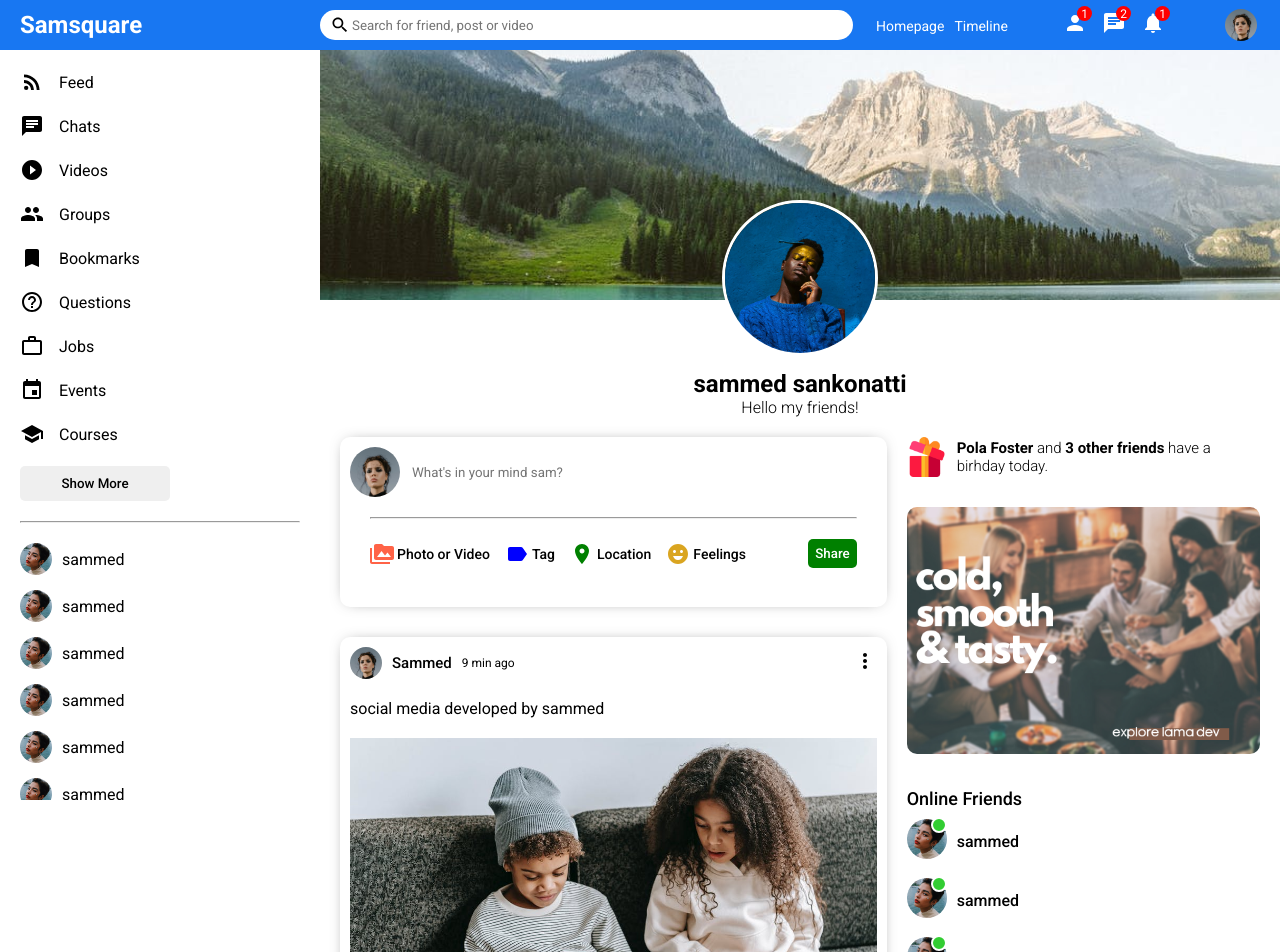
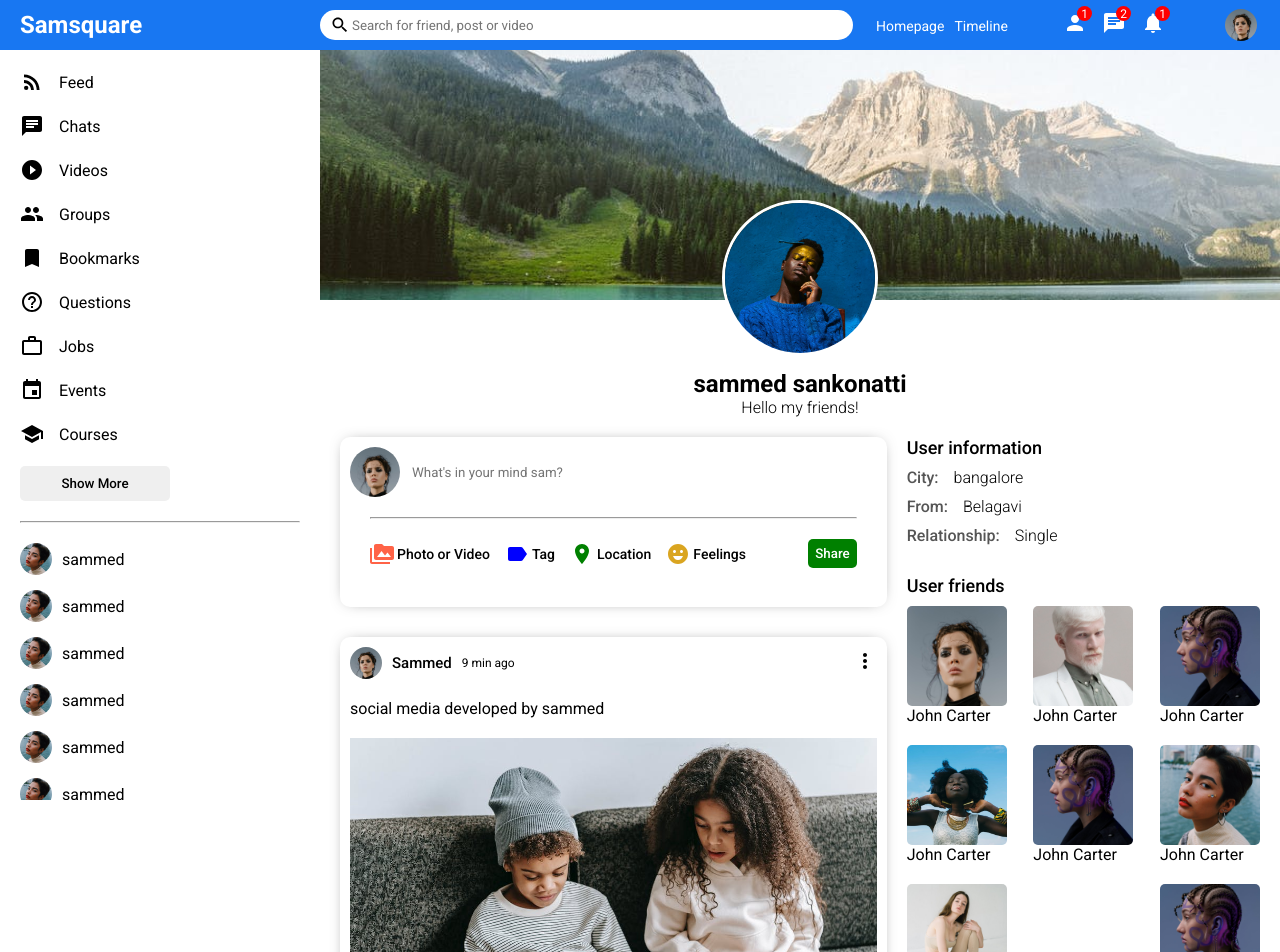
Before and after one commit to samsquareed/squaremedia, a React (Create React App) app: page / in a window 1280 px wide. Shown: the top 952 px of the page. Built offline with nearby package versions, Linux system fonts and the light colour scheme.

Commit message:
completed structured profile page

```diff
--- a/src/components/rightbar/Rightbar.jsx
+++ b/src/components/rightbar/Rightbar.jsx
@@ -1,17 +1,17 @@
 import Online from '../online/Online'
 import './rightbar.css'
 
-const Rightbar = () => {
+const Rightbar = ({profile}) => {
 
   const user = {
     profilePicture : './assets/person/4.jpeg',
     username : "sammed"
   }
 
-  return (
-    <div className="rightbar">
-      <div className="rightbarWrapper">
-      <div className="birthdayContainer">
+  const HomeRightBar = ()=>{
+    return(
+      <>
+         <div className="birthdayContainer">
           <img className="birthdayImg" src="assets/gift.png" alt="" />
           <span className="birthdayText">
             <b>Pola Foster</b> and <b>3 other friends</b> have a birhday today.
@@ -26,6 +26,103 @@ const Rightbar = () => {
         <Online key={1} user={user} />
         <Online key={1} user={user} />
       </ul>
+      </>
+    )
+  }
+
+  const ProfileRightbar = () => {
+    return (
+      <>
+        <h4 className="rightbarTitle">User information</h4>
+        <div className="rightbarInfo">
+          <div className="rightbarInfoItem">
+            <span className="rightbarInfoKey">City:</span>
+            <span className="rightbarInfoValue">bangalore</span>
+          </div>
+          <div className="rightbarInfoItem">
+            <span className="rightbarInfoKey">From:</span>
+            <span className="rightbarInfoValue">Belagavi</span>
+          </div>
+          <div className="rightbarInfoItem">
+            <span className="rightbarInfoKey">Relationship:</span>
+            <span className="rightbarInfoValue">Single</span>
+          </div>
+        </div>
+        <h4 className="rightbarTitle">User friends</h4>
+        <div className="rightbarFollowings">
+          <div className="rightbarFollowing">
+            <img
+              src="assets/person/1.jpeg"
+              alt=""
+              className="rightbarFollowingImg"
+            />
+            <span className="rightbarFollowingName">John Carter</span>
+          </div>
+          <div className="rightbarFollowing">
+            <img
+              src="assets/person/2.jpeg"
+              alt=""
+              className="rightbarFollowingImg"
+            />
+            <span className="rightbarFollowingName">John Carter</span>
+          </div>
+          <div className="rightbarFollowing">
+            <img
+              src="assets/person/6.jpeg"
+              alt=""
+              className="rightbarFollowingImg"
+            />
+            <span className="rightbarFollowingName">John Carter</span>
+          </div>
+          <div className="rightbarFollowing">
+            <img
+              src="assets/person/3.jpeg"
+              alt=""
+              className="rightbarFollowingImg"
+            />
+            <span className="rightbarFollowingName">John Carter</span>
+          </div>
+          <div className="rightbarFollowing">
+            <img
+              src="assets/person/6.jpeg"
+              alt=""
+              className="rightbarFollowingImg"
+            />
+            <span className="rightbarFollowingName">John Carter</span>
+          </div>
+          <div className="rightbarFollowing">
+            <img
+              src="assets/person/4.jpeg"
+              alt=""
+              className="rightbarFollowingImg"
+            />
+            <span className="rightbarFollowingName">John Carter</span>
+          </div>
+          <div className="rightbarFollowing">
+            <img
+              src="assets/person/5.jpeg"
+              alt=""
+              className="rightbarFollowingImg"
+            />
+            <span className="rightbarFollowingName">John Carter</span>
+          </div>
+          <div className="rightbarFollowing">
+            <img
+              src="assets/person/6.jpeg"
+              alt=""
+              className="rightbarFollowingImg"
+            />
+            <span className="rightbarFollowingName">John Carter</span>
+          </div>
+        </div>
+      </>
+    );
+  };
+
+  return (
+    <div className="rightbar">
+      <div className="rightbarWrapper">
+        {profile ? <ProfileRightbar /> : <HomeRightBar />}
       </div>
     </div>
   )
```
